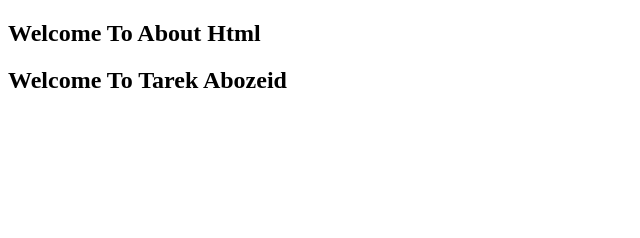
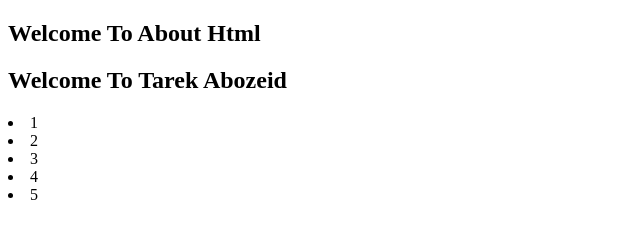
Before and after one commit to Tarooook101/TestCourseGitHup, a plain HTML site: page about.html in a window 1280 px wide. Shown: the full height of the page, 0-640 px from the left. Drawn offline with Linux system fonts and the light colour scheme.

Commit message:
Add list of number inside About File Project

```diff
--- a/about.html
+++ b/about.html
@@ -8,5 +8,12 @@
 <body>
     <h2>Welcome To About Html</h2>
     <h2>Welcome To Tarek Abozeid</h2>
+    <div>
+        <li>1</li>
+        <li>2</li>
+        <li>3</li>
+        <li>4</li>
+        <li>5</li>
+    </div>
 </body>
 </html>
```
